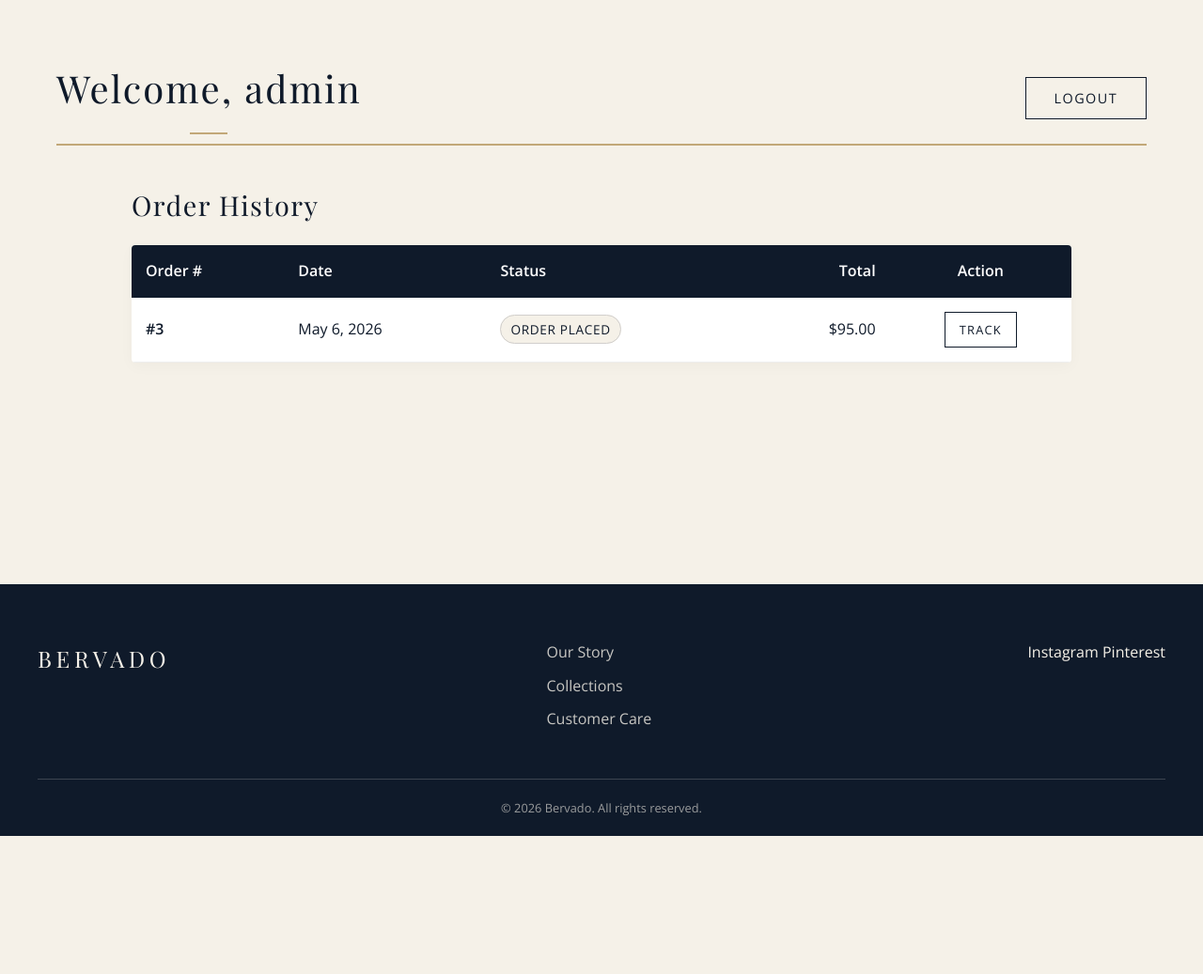
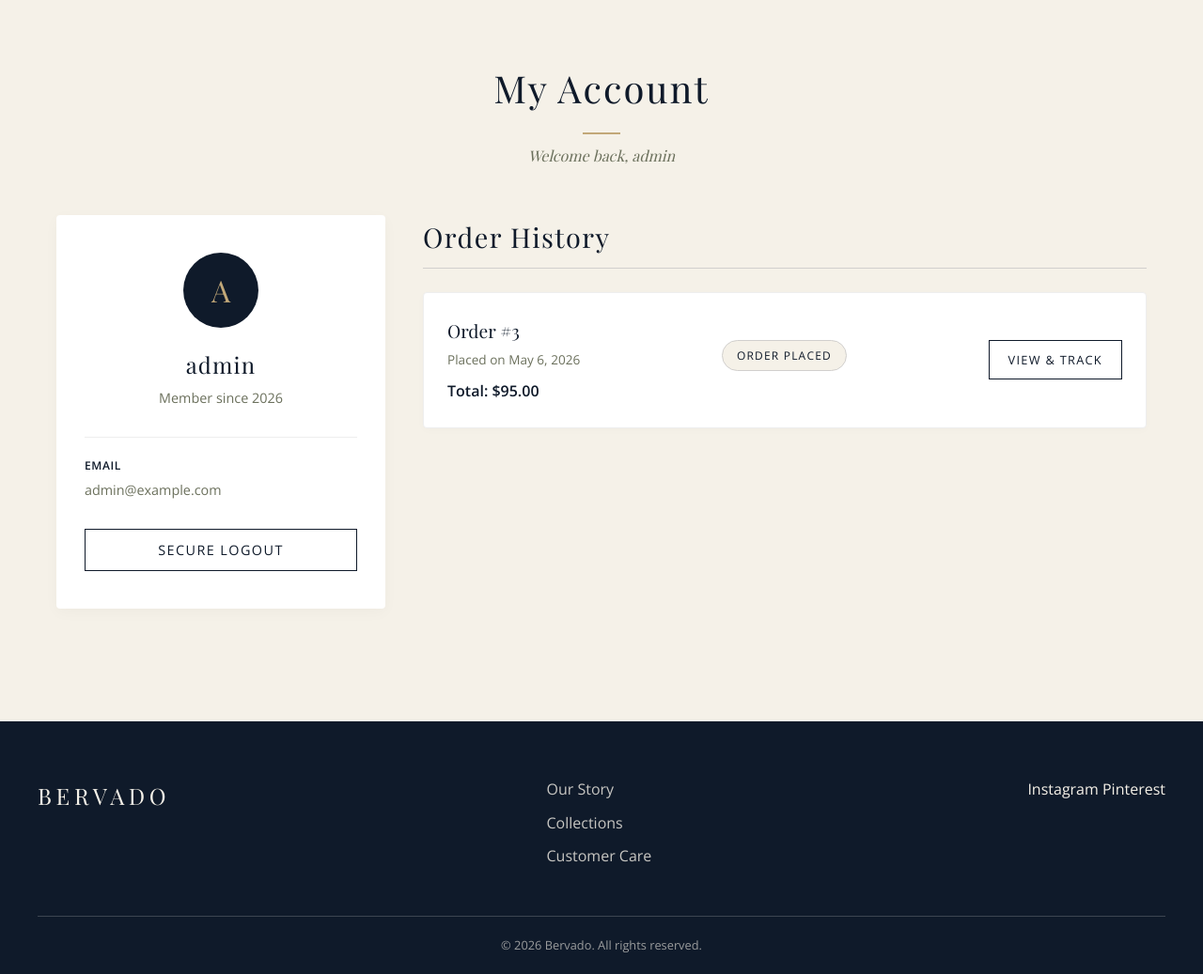
Before and after one commit to solo3li/ecomercebrand, a Django app: page /profile/ in a window 1280 px wide. Shown: the part 78-1115 px from the top of the page at 94% size. Before the commit the page ends 968 px from the top, so only its background shows below. Run offline with Django 5.2, Linux system fonts and the light colour scheme; a user stored in the database is signed in; data comes from the database, SQL or seed files in the repository; both versions use the stored data as it was after the commit; some web fonts are replaced.

Commit message:
profile improve

```diff
--- a/store/templates/store/auth/profile.html
+++ b/store/templates/store/auth/profile.html
@@ -4,52 +4,77 @@
 
 {% block content %}
 <div class="container fade-in">
-    <div style="display: flex; justify-content: space-between; align-items: baseline; border-bottom: 2px solid var(--color-gold); padding-bottom: 10px; margin-bottom: 40px;">
-        <h1 class="section-title" style="margin-bottom: 0;">Welcome, {{ user.username }}</h1>
+    <div style="text-align: center; margin-bottom: 50px;">
+        <h1 class="section-title" style="margin-bottom: 10px;">My Account</h1>
+        <p style="color: var(--color-olive); font-family: var(--font-heading); font-style: italic;">Welcome back, {{ user.username }}</p>
+    </div>
+
+    <div style="display: flex; gap: 40px; flex-wrap: wrap;">
+        <!-- Left Sidebar: Profile Details -->
+        <aside style="flex: 1; min-width: 250px; max-width: 350px;">
+            <div style="background: var(--color-white); padding: 40px 30px; border-radius: 4px; box-shadow: 0 4px 15px rgba(0,0,0,0.03); text-align: center;">
+                <div style="width: 80px; height: 80px; background-color: var(--color-navy); color: var(--color-gold); border-radius: 50%; display: flex; align-items: center; justify-content: center; font-size: 2rem; font-family: var(--font-heading); margin: 0 auto 20px;">
+                    {{ user.username.0|upper }}
+                </div>
+                <h3 style="font-size: 1.5rem; margin-bottom: 5px;">{{ user.username }}</h3>
+                <p style="color: var(--color-olive); font-size: 0.9rem; margin-bottom: 30px;">Member since {{ user.date_joined|date:"Y" }}</p>
+
+                <div style="text-align: left; margin-bottom: 30px; border-top: 1px solid #eee; padding-top: 20px;">
+                    <p style="margin-bottom: 15px; font-size: 0.9rem;">
+                        <strong style="color: var(--color-navy); text-transform: uppercase; letter-spacing: 0.05em; display: block; font-size: 0.75rem; margin-bottom: 5px;">Email</strong>
+                        <span style="color: var(--color-olive);">{{ user.email|default:"Not provided" }}</span>
+                    </p>
+                </div>
+
                 <form action="{% url 'logout' %}" method="post">
                     {% csrf_token %}
-            <button type="submit" class="btn btn-secondary">Logout</button>
+                    <button type="submit" class="btn btn-secondary" style="width: 100%;">Secure Logout</button>
                 </form>
             </div>
+        </aside>
 
-    <div style="max-width: 1000px; margin: 0 auto;">
-        <h2 style="font-size: 1.8rem; margin-bottom: 20px;">Order History</h2>
+        <!-- Right Main Content: Orders -->
+        <div style="flex: 2; min-width: 300px;">
+            <h2 style="font-size: 1.8rem; margin-bottom: 25px; border-bottom: 1px solid var(--color-gray); padding-bottom: 10px;">Order History</h2>
 
             {% if orders %}
-            <table style="width: 100%; border-collapse: collapse; background: var(--color-white); box-shadow: 0 4px 15px rgba(0,0,0,0.03); border-radius: 4px; overflow: hidden;">
-                <thead style="background: var(--color-navy); color: var(--color-white);">
-                    <tr>
-                        <th style="text-align: left; padding: 15px;">Order #</th>
-                        <th style="text-align: left; padding: 15px;">Date</th>
-                        <th style="text-align: left; padding: 15px;">Status</th>
-                        <th style="text-align: right; padding: 15px;">Total</th>
-                        <th style="text-align: center; padding: 15px;">Action</th>
-                    </tr>
-                </thead>
-                <tbody>
+                <div style="display: flex; flex-direction: column; gap: 20px;">
                     {% for order in orders %}
-                    <tr style="border-bottom: 1px solid #eee;">
-                        <td style="padding: 15px;"><strong>#{{ order.id }}</strong></td>
-                        <td style="padding: 15px;">{{ order.created_at|date:"M j, Y" }}</td>
-                        <td style="padding: 15px;">
-                            <span style="padding: 5px 10px; border-radius: 20px; font-size: 0.85rem; text-transform: uppercase; letter-spacing: 0.05em; background: var(--color-cream); color: var(--color-navy); border: 1px solid var(--color-gray);">
+                    <div style="background: var(--color-white); padding: 25px; border-radius: 4px; border: 1px solid #eee; box-shadow: 0 2px 10px rgba(0,0,0,0.02); display: flex; justify-content: space-between; align-items: center; flex-wrap: wrap; gap: 20px;">
+
+                        <!-- Order Info -->
+                        <div>
+                            <p style="font-family: var(--font-heading); font-size: 1.2rem; margin-bottom: 5px; color: var(--color-navy);">Order #{{ order.id }}</p>
+                            <p style="color: var(--color-olive); font-size: 0.85rem; margin-bottom: 10px;">Placed on {{ order.created_at|date:"F j, Y" }}</p>
+                            <p style="font-weight: 600;">Total: ${{ order.total_price }}</p>
+                        </div>
+
+                        <!-- Order Status -->
+                        <div style="text-align: center;">
+                            <span style="display: inline-block; padding: 6px 15px; border-radius: 20px; font-size: 0.75rem; text-transform: uppercase; letter-spacing: 0.1em; background: var(--color-cream); color: var(--color-navy); border: 1px solid var(--color-gray); margin-bottom: 10px;">
                                 {{ order.get_status_display }}
                             </span>
-                        </td>
-                        <td style="text-align: right; padding: 15px;">${{ order.total_price }}</td>
-                        <td style="text-align: center; padding: 15px;">
-                            <a href="{% url 'order_tracking' order.pk %}" class="btn btn-secondary" style="padding: 8px 15px; font-size: 0.8rem;">Track</a>
-                        </td>
-                    </tr>
+                        </div>
+
+                        <!-- Action -->
+                        <div>
+                            <a href="{% url 'order_tracking' order.pk %}" class="btn btn-secondary" style="padding: 10px 20px; font-size: 0.8rem;">View & Track</a>
+                        </div>
+
+                    </div>
                     {% endfor %}
-                </tbody>
-            </table>
+                </div>
             {% else %}
-            <div style="background: var(--color-white); padding: 40px; text-align: center; border-radius: 4px; box-shadow: 0 4px 15px rgba(0,0,0,0.03);">
-                <p style="margin-bottom: 20px; color: var(--color-olive);">You haven't placed any orders yet.</p>
+                <div style="background: var(--color-white); padding: 60px 40px; text-align: center; border-radius: 4px; border: 1px dashed var(--color-gray);">
+                    <div style="width: 60px; height: 60px; border-radius: 50%; background: var(--color-cream); display: flex; align-items: center; justify-content: center; margin: 0 auto 20px; font-size: 1.5rem;">
+                        🛍️
+                    </div>
+                    <h3 style="margin-bottom: 15px;">No Orders Yet</h3>
+                    <p style="margin-bottom: 25px; color: var(--color-olive);">Your history of timeless elegance will appear here.</p>
                     <a href="{% url 'shop' %}" class="btn btn-primary">Start Shopping</a>
                 </div>
             {% endif %}
         </div>
     </div>
+</div>
 {% endblock %}
```
Also changed, not shown: db.sqlite3. Lines whose indentation alone changed are shown as unchanged.
